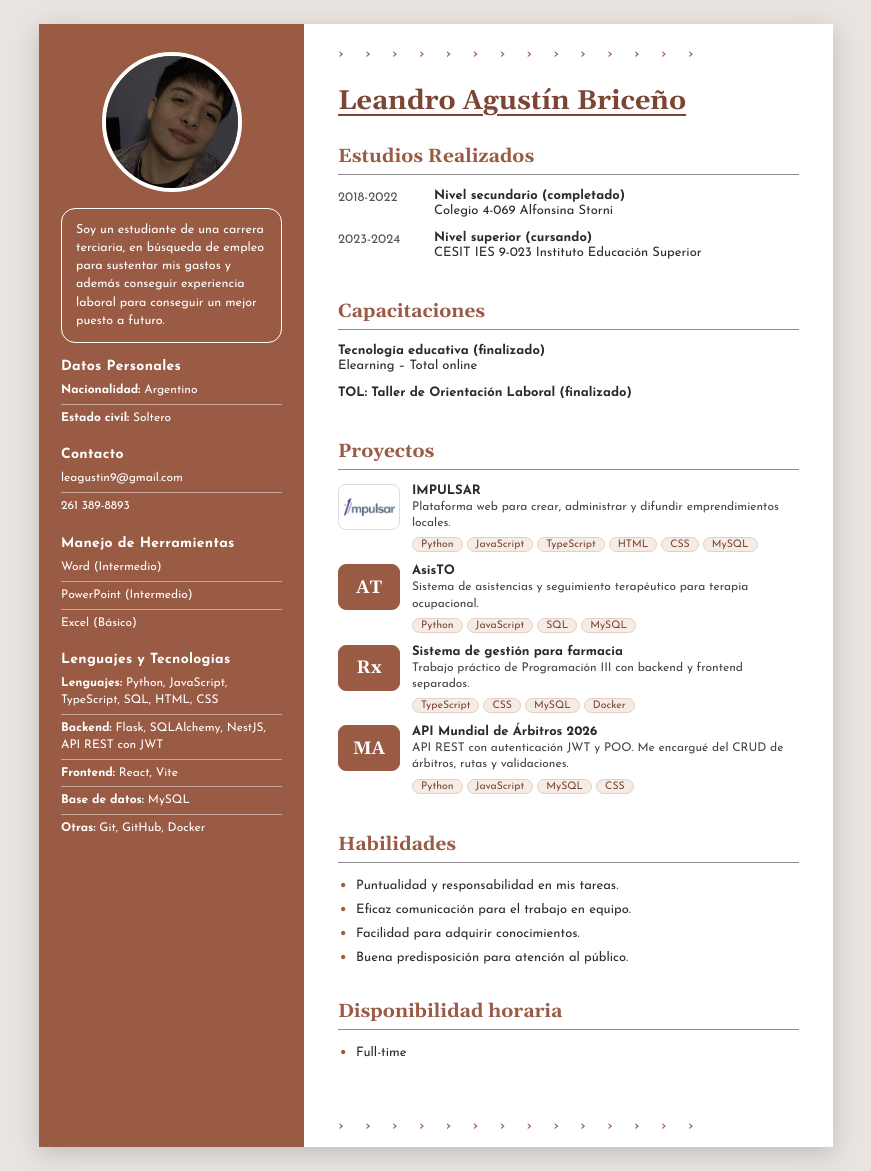
After one commit to Leanbrice/Portafolio_LeandroB, a Flask app: page /cv in a window 1280 px wide. The commit adds this page. Shown: the whole page, without its empty margins (204-1075 px from the left). Run offline with Flask 3, Linux system fonts and the light colour scheme.

Commit message:
Agrega página de CV, README y requirements
- Nueva ruta /cv con el currículum en formato A4 (imprimible a PDF)
- Enlace "CV" en la navegación del portafolio
- README con descripción, proyectos, estructura y cómo ejecutarlo
- requirements.txt y .gitignore

```diff
--- a/app.py
+++ b/app.py
@@ -1,10 +1,17 @@
 from flask import Flask, render_template
 
 app = Flask(__name__)
+
 
 @app.route("/")
 def inicio():
     return render_template("index.html")
 
+
+@app.route("/cv")
+def cv():
+    return render_template("cv.html")
+
+
 if __name__ == "__main__":
     app.run(debug=True)
--- /dev/null
+++ b/requirements.txt
@@ -0,0 +1 @@
+Flask>=3.0
--- /dev/null
+++ b/static/cv.css
@@ -0,0 +1,213 @@
+/* ===== CV Leandro Agustín Briceño — formato A4 ===== */
+:root {
+  --marron: #9a5b45;
+  --marron-oscuro: #7d4533;
+  --crema: #f6ece6;
+  --texto: #2b2b2b;
+  --linea: #8a8a8a;
+}
+
+* { box-sizing: border-box; margin: 0; padding: 0; }
+
+body {
+  background: #e9e4e0;
+  font-family: "Josefin Sans", Arial, sans-serif;
+  color: var(--texto);
+  display: flex;
+  justify-content: center;
+  padding: 24px 0;
+}
+
+/* Hoja A4 */
+.cv {
+  width: 794px;
+  height: 1123px;
+  overflow: hidden;
+  background: #fff;
+  display: grid;
+  grid-template-columns: 265px 1fr;
+  box-shadow: 0 6px 24px rgba(0, 0, 0, .18);
+}
+
+/* ---------- Barra lateral ---------- */
+.lateral {
+  background: var(--marron);
+  color: #fff;
+  padding: 28px 22px;
+  display: flex;
+  flex-direction: column;
+  gap: 16px;
+}
+
+.foto {
+  width: 140px;
+  height: 140px;
+  margin: 0 auto;
+  border-radius: 50%;
+  overflow: hidden;
+  border: 4px solid #fff;
+}
+.foto img { width: 100%; height: 100%; object-fit: cover; display: block; }
+
+.perfil {
+  border: 1.5px solid #fff;
+  border-radius: 14px;
+  padding: 12px 14px;
+  font-size: 12.5px;
+  line-height: 1.45;
+}
+
+.bloque h3 {
+  font-size: 14px;
+  font-weight: 700;
+  margin-bottom: 8px;
+  letter-spacing: .3px;
+}
+
+.datos { list-style: none; }
+.datos li {
+  font-size: 12px;
+  line-height: 1.4;
+  padding: 5px 0;
+  border-top: 1px solid rgba(255, 255, 255, .45);
+  word-break: break-word;
+}
+.datos li:first-child { border-top: none; padding-top: 0; }
+.datos b { font-weight: 700; }
+.datos a { color: #fff; text-decoration: none; }
+
+/* ---------- Columna principal ---------- */
+.principal {
+  padding: 22px 34px 18px;
+  display: flex;
+  flex-direction: column;
+}
+
+.flechas {
+  color: var(--marron);
+  font-size: 16px;
+  letter-spacing: 8px;
+  white-space: nowrap;
+  overflow: hidden;
+}
+.flechas.abajo { margin-top: auto; padding-top: 24px; }
+
+.nombre {
+  font-family: "Gelasio", Georgia, serif;
+  font-size: 27px;
+  font-weight: 700;
+  color: var(--marron-oscuro);
+  text-decoration: underline;
+  text-underline-offset: 5px;
+  margin: 22px 0 26px;
+}
+
+.seccion { margin-bottom: 26px; }
+
+.seccion h2 {
+  font-family: "Gelasio", Georgia, serif;
+  font-size: 19px;
+  font-weight: 700;
+  color: var(--marron);
+  padding-bottom: 6px;
+  border-bottom: 1.5px solid var(--linea);
+  margin-bottom: 14px;
+}
+
+.item {
+  display: grid;
+  grid-template-columns: 82px 1fr;
+  gap: 14px;
+  margin-bottom: 14px;
+  font-size: 13px;
+}
+.anios { color: #555; padding-top: 2px; }
+.detalle { display: flex; flex-direction: column; gap: 2px; }
+.detalle strong { font-weight: 700; }
+
+.capacitacion {
+  display: flex;
+  flex-direction: column;
+  gap: 2px;
+  font-size: 13px;
+  margin-bottom: 14px;
+}
+.capacitacion strong { font-weight: 700; }
+
+/* ---------- Proyectos ---------- */
+.proyecto {
+  display: grid;
+  grid-template-columns: 62px 1fr;
+  gap: 12px;
+  align-items: start;
+  margin-bottom: 12px;
+  font-size: 12px;
+}
+.proyecto .detalle strong { font-size: 13px; }
+.proyecto .detalle > span { line-height: 1.35; color: #444; }
+
+.logo-proy {
+  width: 62px;
+  height: 46px;
+  display: flex;
+  align-items: center;
+  justify-content: center;
+  border: 1px solid #ddd;
+  border-radius: 8px;
+  background: #fff;
+  padding: 4px;
+}
+.logo-proy img { max-width: 100%; max-height: 100%; object-fit: contain; }
+.logo-proy.monograma {
+  background: var(--marron);
+  border-color: var(--marron);
+  color: #fff;
+  font-family: "Gelasio", Georgia, serif;
+  font-weight: 700;
+  font-size: 18px;
+}
+
+.langs { display: flex; flex-wrap: wrap; gap: 4px; margin-top: 4px; }
+.langs i {
+  font-style: normal;
+  font-size: 10.5px;
+  padding: 1px 8px;
+  border-radius: 999px;
+  background: var(--crema);
+  color: var(--marron-oscuro);
+  border: 1px solid #e3cfc4;
+}
+
+.habilidades {
+  list-style: none;
+  font-size: 13px;
+}
+.habilidades li {
+  position: relative;
+  padding-left: 18px;
+  margin-bottom: 6px;
+  line-height: 1.4;
+}
+.habilidades li::before {
+  content: "•";
+  position: absolute;
+  left: 2px;
+  color: var(--marron);
+  font-weight: 700;
+}
+
+/* ---------- Impresión / Guardar como PDF ---------- */
+@page { size: A4; margin: 0; }
+
+@media print {
+  body { background: #fff; padding: 0; display: block; }
+  .cv { box-shadow: none; width: 210mm; height: 297mm; }
+  * { -webkit-print-color-adjust: exact; print-color-adjust: exact; }
+}
+
+/* ---------- Celulares ---------- */
+@media (max-width: 820px) {
+  body { padding: 0; }
+  .cv { width: 100%; grid-template-columns: 1fr; }
+  .item { grid-template-columns: 1fr; gap: 2px; }
+}
--- /dev/null
+++ b/templates/cv.html
@@ -0,0 +1,171 @@
+<!DOCTYPE html>
+<html lang="es">
+<head>
+  <meta charset="UTF-8">
+  <meta name="viewport" content="width=device-width, initial-scale=1.0">
+  <title>Currículum Vitae | Leandro Agustín Briceño</title>
+  <link rel="preconnect" href="https://fonts.googleapis.com">
+  <link rel="preconnect" href="https://fonts.gstatic.com" crossorigin>
+  <link href="https://fonts.googleapis.com/css2?family=Gelasio:wght@600;700&family=Josefin+Sans:wght@300;400;600;700&display=swap" rel="stylesheet">
+  <link rel="stylesheet" href="{{ url_for('static', filename='cv.css') }}">
+</head>
+<body>
+
+<main class="cv">
+
+  <!-- ============ BARRA LATERAL ============ -->
+  <aside class="lateral">
+
+    <div class="foto">
+      <img src="{{ url_for('static', filename='fotoporta1.JPG') }}" alt="Leandro Agustín Briceño">
+    </div>
+
+    <p class="perfil">
+      Soy un estudiante de una carrera terciaria, en búsqueda de empleo para
+      sustentar mis gastos y además conseguir experiencia laboral para conseguir
+      un mejor puesto a futuro.
+    </p>
+
+    <!-- Versión pública: sin DNI, CUIL, domicilio ni edad. Para postular, mandá el PDF con esos datos si te los piden. -->
+    <section class="bloque">
+      <h3>Datos Personales</h3>
+      <ul class="datos">
+        <li><b>Nacionalidad:</b> Argentino</li>
+        <li><b>Estado civil:</b> Soltero</li>
+      </ul>
+    </section>
+
+    <section class="bloque">
+      <h3>Contacto</h3>
+      <ul class="datos">
+        <li><a href="mailto:leagustin9@gmail.com">leagustin9@gmail.com</a></li>
+        <li><a href="tel:+542613898893">261 389-8893</a></li>
+      </ul>
+    </section>
+
+    <section class="bloque">
+      <h3>Manejo de Herramientas</h3>
+      <ul class="datos">
+        <li>Word (Intermedio)</li>
+        <li>PowerPoint (Intermedio)</li>
+        <li>Excel (Básico)</li>
+      </ul>
+    </section>
+
+    <section class="bloque">
+      <h3>Lenguajes y Tecnologías</h3>
+      <ul class="datos">
+        <li><b>Lenguajes:</b> Python, JavaScript, TypeScript, SQL, HTML, CSS</li>
+        <li><b>Backend:</b> Flask, SQLAlchemy, NestJS, API REST con JWT</li>
+        <li><b>Frontend:</b> React, Vite</li>
+        <li><b>Base de datos:</b> MySQL</li>
+        <li><b>Otras:</b> Git, GitHub, Docker</li>
+      </ul>
+    </section>
+
+  </aside>
+
+  <!-- ============ COLUMNA PRINCIPAL ============ -->
+  <section class="principal">
+
+    <div class="flechas" aria-hidden="true">› › › › › › › › › › › › › ›</div>
+
+    <h1 class="nombre">Leandro Agustín Briceño</h1>
+
+    <section class="seccion">
+      <h2>Estudios Realizados</h2>
+      <div class="item">
+        <span class="anios">2018-2022</span>
+        <div class="detalle">
+          <strong>Nivel secundario (completado)</strong>
+          <span>Colegio 4-069 Alfonsina Storni</span>
+        </div>
+      </div>
+      <div class="item">
+        <span class="anios">2023-2024</span>
+        <div class="detalle">
+          <strong>Nivel superior (cursando)</strong>
+          <span>CESIT IES 9-023 Instituto Educación Superior</span>
+        </div>
+      </div>
+    </section>
+
+    <section class="seccion">
+      <h2>Capacitaciones</h2>
+      <div class="capacitacion">
+        <strong>Tecnología educativa (finalizado)</strong>
+        <span>Elearning – Total online</span>
+      </div>
+      <div class="capacitacion">
+        <strong>TOL: Taller de Orientación Laboral (finalizado)</strong>
+      </div>
+    </section>
+
+    <section class="seccion">
+      <h2>Proyectos</h2>
+
+      <div class="proyecto">
+        <div class="logo-proy"><img src="{{ url_for('static', filename='logo-impulsar.png') }}" alt="Logo Impulsar"></div>
+        <div class="detalle">
+          <strong>IMPULSAR</strong>
+          <span>Plataforma web para crear, administrar y difundir emprendimientos locales.</span>
+          <div class="langs"><i>Python</i><i>JavaScript</i><i>TypeScript</i><i>HTML</i><i>CSS</i><i>MySQL</i></div>
+        </div>
+      </div>
+
+      <div class="proyecto">
+        <!-- Reemplazá por el logo real: <img src="{{ url_for('static', filename='logo-asisto.png') }}" alt="Logo AsisTO"> -->
+        <div class="logo-proy monograma">AT</div>
+        <div class="detalle">
+          <strong>AsisTO</strong>
+          <span>Sistema de asistencias y seguimiento terapéutico para terapia ocupacional.</span>
+          <div class="langs"><i>Python</i><i>JavaScript</i><i>SQL</i><i>MySQL</i></div>
+        </div>
+      </div>
+
+      <div class="proyecto">
+        <!-- Reemplazá por el logo real: <img src="{{ url_for('static', filename='logo-farmacia.png') }}" alt="Logo farmacia"> -->
+        <div class="logo-proy monograma">Rx</div>
+        <div class="detalle">
+          <strong>Sistema de gestión para farmacia</strong>
+          <span>Trabajo práctico de Programación III con backend y frontend separados.</span>
+          <div class="langs"><i>TypeScript</i><i>CSS</i><i>MySQL</i><i>Docker</i></div>
+        </div>
+      </div>
+
+      <div class="proyecto">
+        <!-- Reemplazá por el logo real: <img src="{{ url_for('static', filename='logo-mundial.png') }}" alt="Logo Mundial de Árbitros"> -->
+        <div class="logo-proy monograma">MA</div>
+        <div class="detalle">
+          <strong>API Mundial de Árbitros 2026</strong>
+          <span>API REST con autenticación JWT y POO. Me encargué del CRUD de árbitros, rutas y validaciones.</span>
+          <div class="langs"><i>Python</i><i>JavaScript</i><i>MySQL</i><i>CSS</i></div>
+        </div>
+      </div>
+    </section>
+
+    <section class="seccion">
+      <h2>Habilidades</h2>
+      <ul class="habilidades">
+        <li>Puntualidad y responsabilidad en mis tareas.</li>
+        <li>Eficaz comunicación para el trabajo en equipo.</li>
+        <li>Facilidad para adquirir conocimientos.</li>
+        <li>Buena predisposición para atención al público.</li>
+      </ul>
+    </section>
+
+    <section class="seccion">
+      <h2>Disponibilidad horaria</h2>
+      <ul class="habilidades">
+        <li>Full-time</li>
+      </ul>
+    </section>
+
+    <div class="flechas abajo" aria-hidden="true">› › › › › › › › › › › › › ›</div>
+
+  </section>
+
+</main>
+
+</body>
+</html>
--- a/templates/index.html
+++ b/templates/index.html
@@ -30,6 +30,7 @@
             <a href="#skills">Herramientas</a>
             <a href="#proyectos">Proyectos</a>
             <a href="#contacto">Contacto</a>
+            <a href="{{ url_for('cv') }}">CV</a>
         </nav>
     </div>
 </header>
```
Also changed, not shown: README.md, static/logo-impulsar.png (added), 1 other file.
